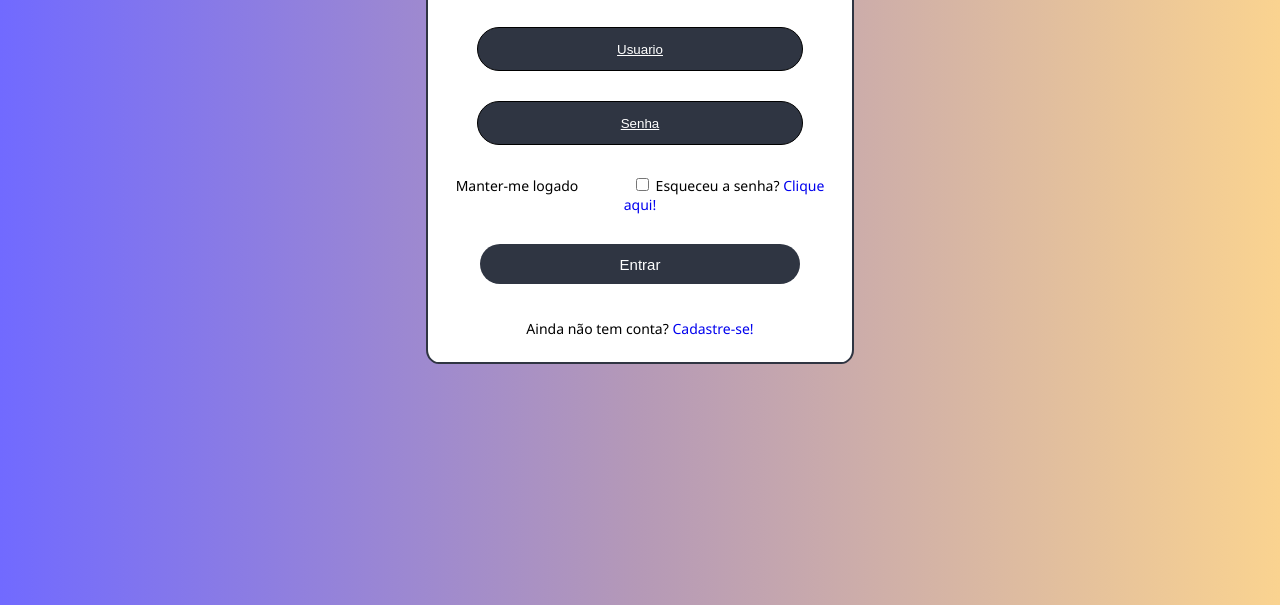
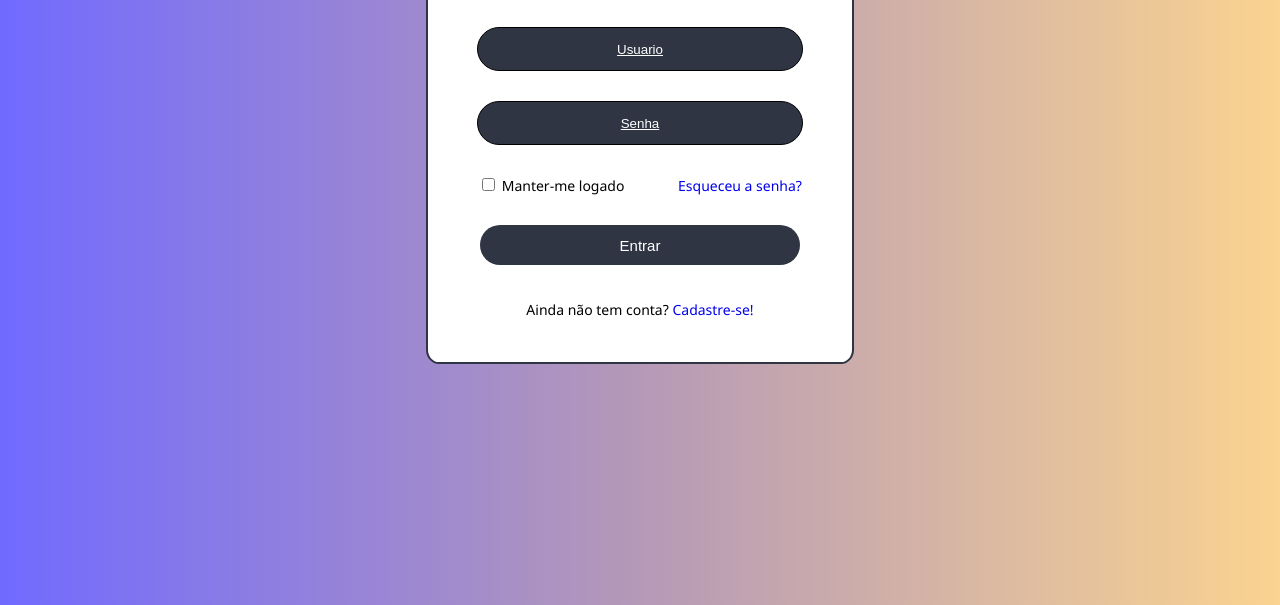
Before and after one commit to igorvargass/Login, a plain HTML site: page index.html in a window 1280 px wide. Shown: the part 195-800 px from the top of the page. Drawn offline with Linux system fonts and the light colour scheme.

Commit message:
término do projeto

```diff
--- a/index.html
+++ b/index.html
@@ -16,8 +16,6 @@
 
     <div class="container">
         <form>
-
-
                 <h1>Login</h1>
                 <hr class="line">
                 <div class="usuario">
@@ -29,11 +27,9 @@
                 </div>
 
                 <div class="logado">
+                    <input type="checkbox">
                     <label for="box">Manter-me logado</label>
-                    <input type="checkbox">
-
-                    Esqueceu a senha?
-                    <a href="#recuperar">Clique aqui!</a>
+                    <a href="#recuperar">Esqueceu a senha?</a>
                 </div>
 
                 <div class="botao">
@@ -44,15 +40,8 @@
                     Ainda não tem conta?
                     <a href="#cadastro">Cadastre-se!</a>
                 </div>
-
-
-
         </form>
     </div>
 
-
-
-
-
 </body>
 </html>
```
